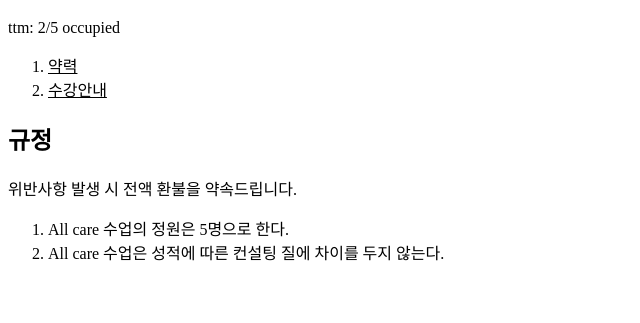
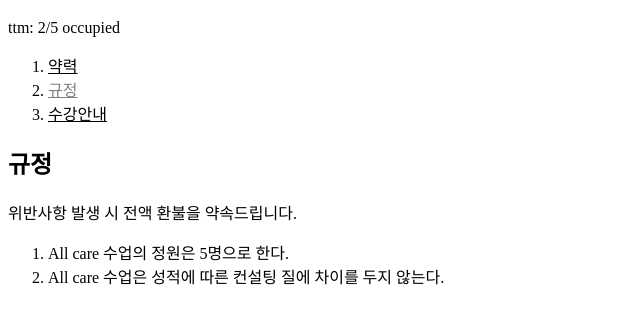
Before and after one commit to bombury1120/QQ-consulting, a plain HTML site: page 규정.html in a window 1280 px wide. Shown: the part 47-370 px from the top of the page, without its empty margins (0-640 px from the left). Drawn offline with Linux system fonts and the light colour scheme.

Commit message:
Update 규정.html

```diff
--- a/규정.html
+++ b/규정.html
@@ -13,7 +13,7 @@
 ttm: 2/5 occupied
 <ol>
     <li><a href="약력.html">약력</a></li>
-    <li><a href="규정.html" style="color:gray>규정</a></li>
+    <li><a href="규정.html" style="color:gray">규정</a></li>
     <li><a href="수강안내.html">수강안내</a></li>
 </ol>
 <h2>규정</h2>
```
